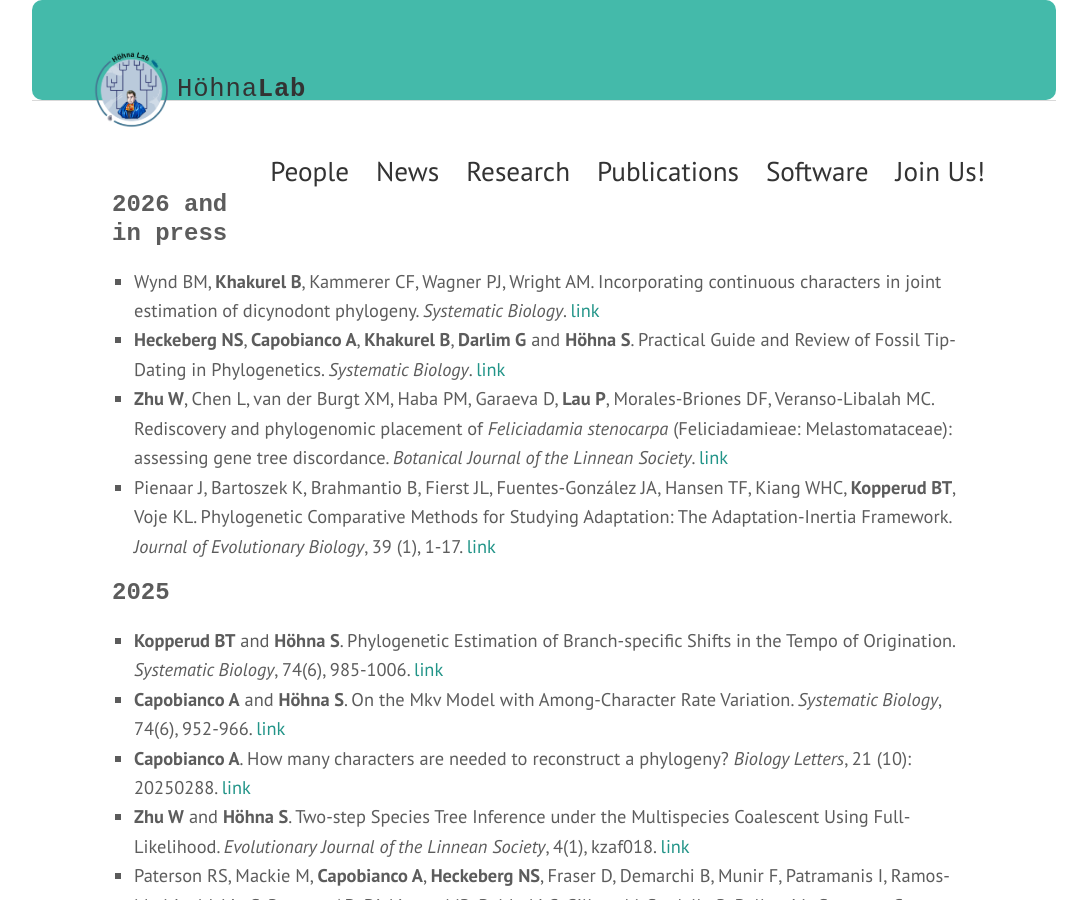
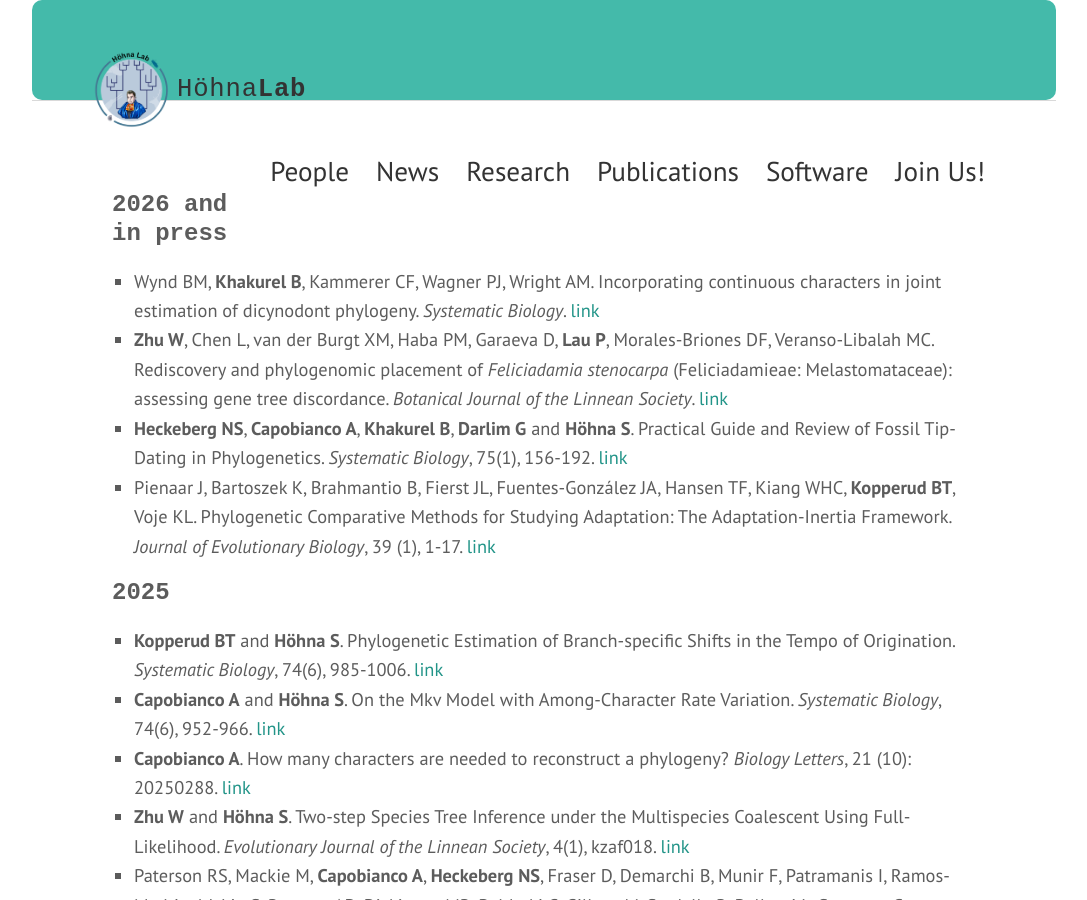
Before and after one commit to hoehnalab/hoehnalab.github.io, a Jekyll site: the page built from publications.md, in a window 1280 px wide and 900 px high. Shown: the whole window, without its empty margins (96-1183 px from the left). Built offline with Jekyll 4.4.1, drawn with Linux system fonts in a browser that asks for light colours; some web fonts are replaced.

Commit message:
Update publications.md

```diff
--- a/publications.md
+++ b/publications.md
@@ -5,8 +5,8 @@ permalink: /publications/
 ---
 <h3>2026 and in press</h3>
 - Wynd BM, <strong>Khakurel B</strong>, Kammerer CF, Wagner PJ, Wright AM. Incorporating continuous characters in joint estimation of dicynodont phylogeny. *Systematic Biology*. [link](https://doi.org/10.1093/sysbio/syaf078)
-- <strong>Heckeberg NS</strong>, <strong>Capobianco A</strong>, <strong>Khakurel B</strong>, <strong>Darlim G</strong> and <strong>Höhna S</strong>. Practical Guide and Review of Fossil Tip-Dating in Phylogenetics. *Systematic Biology*. [link](https://doi.org/10.1093/sysbio/syaf050)
 - <strong>Zhu W</strong>, Chen L, van der Burgt XM, Haba PM, Garaeva D, <strong>Lau P</strong>, Morales-Briones DF, Veranso-Libalah MC. Rediscovery and phylogenomic placement of *Feliciadamia stenocarpa* (Feliciadamieae: Melastomataceae): assessing gene tree discordance. *Botanical Journal of the Linnean Society*. [link](https://doi.org/10.1093/botlinnean/boaf047)
+- <strong>Heckeberg NS</strong>, <strong>Capobianco A</strong>, <strong>Khakurel B</strong>, <strong>Darlim G</strong> and <strong>Höhna S</strong>. Practical Guide and Review of Fossil Tip-Dating in Phylogenetics. *Systematic Biology*, 75(1), 156-192. [link](https://doi.org/10.1093/sysbio/syaf050)
 - Pienaar J, Bartoszek K, Brahmantio B, Fierst JL, Fuentes-González JA, Hansen TF, Kiang WHC, <strong>Kopperud BT</strong>, Voje KL. Phylogenetic Comparative Methods for Studying Adaptation: The Adaptation-Inertia Framework. *Journal of Evolutionary Biology*, 39 (1), 1-17. [link](https://doi.org/10.1093/jeb/voaf113)
 
 
```
